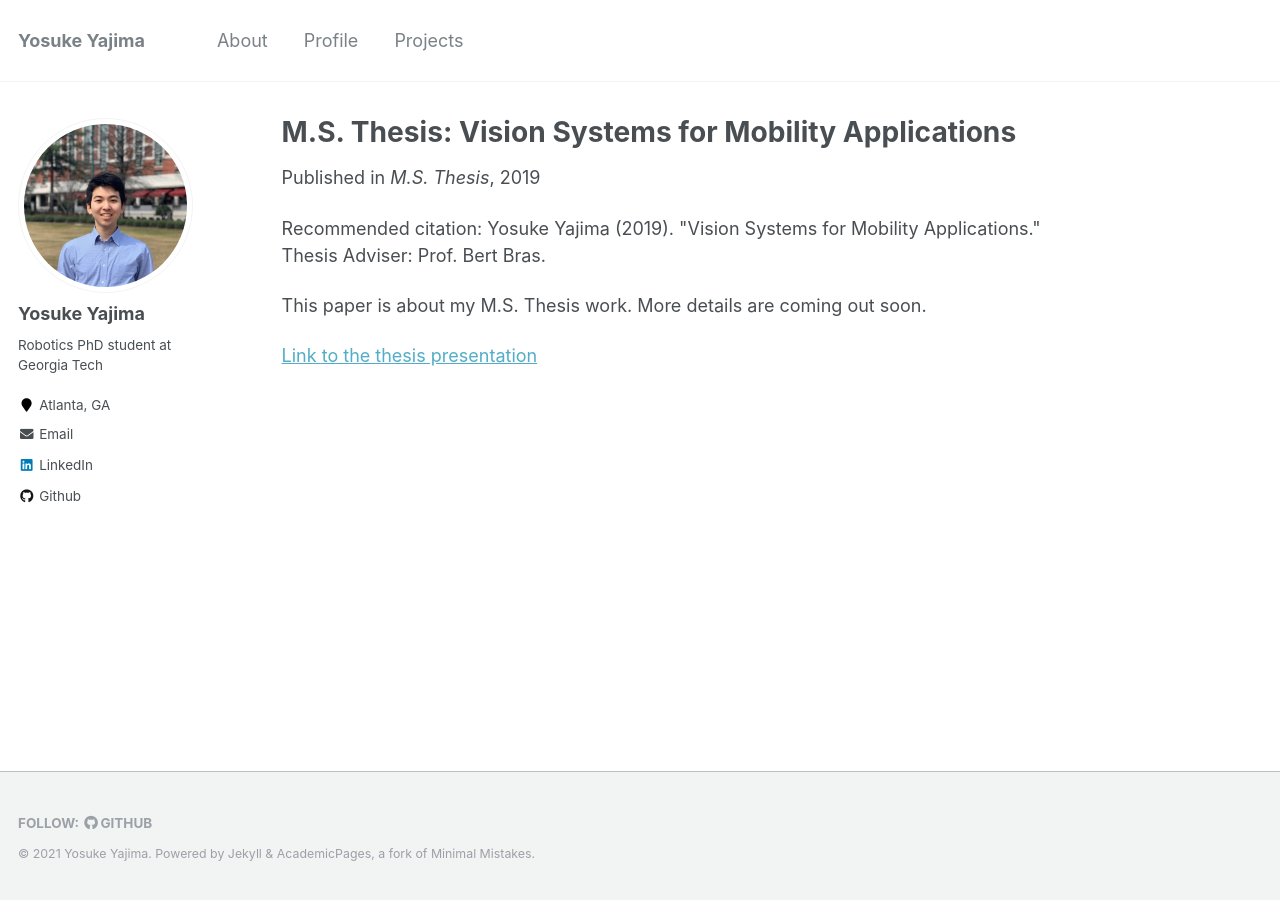
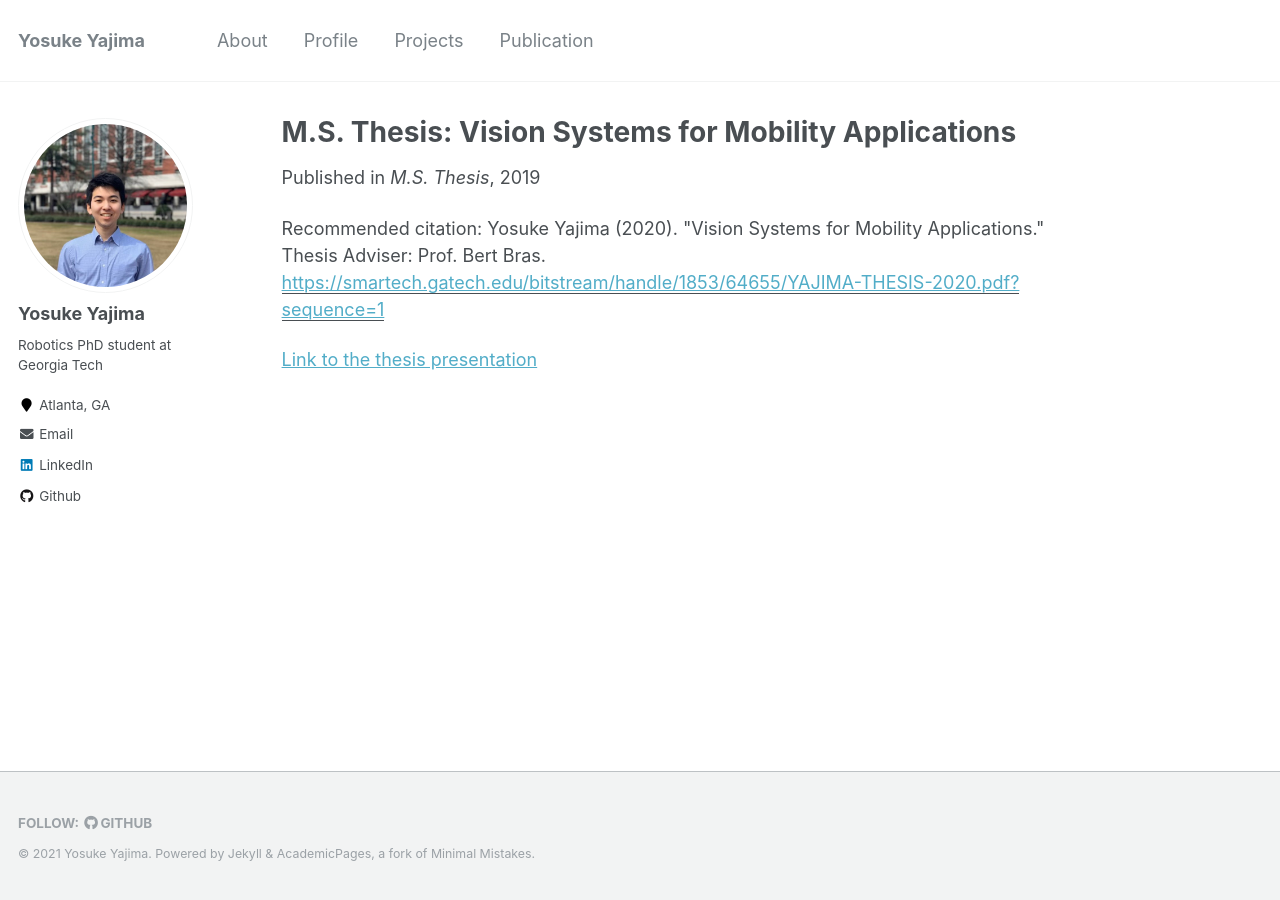
Before and after one commit to yyajima21/yyajima21.github.io, a Jekyll site: the page built from _publications/2019-4-21-MS_Thesis.md, in a window 1280 px wide. Built offline with Jekyll 4.4.1, drawn with Linux system fonts in a browser that asks for light colours.

Commit message:
added an option for publication.

```diff
--- a/_data/navigation.yml
+++ b/_data/navigation.yml
@@ -9,5 +9,8 @@ main:
   - title: "Projects"
     url: /project.html
 
+  - title: "Publication"
+    url: /publications/
+
   #- title: "Research"
   # url: /publications/
--- a/_publications/2019-4-21-MS_Thesis.md
+++ b/_publications/2019-4-21-MS_Thesis.md
@@ -5,9 +5,7 @@ permalink: /publication/2019-4-21-MS_Thesis
 excerpt: 'This paper is about my M.S. Thesis'
 date: 2019-4-21
 venue: 'M.S. Thesis'
-#paperurl: 'http://academicpages.github.io/files/paper1.pdf'
-citation: 'Yosuke Yajima (2019). &quot;Vision Systems for Mobility Applications.&quot; Thesis Adviser: Prof. Bert Bras.'
+paperurl: 'https://smartech.gatech.edu/bitstream/handle/1853/64655/YAJIMA-THESIS-2020.pdf?sequence=1'
+citation: 'Yosuke Yajima (2020). &quot;Vision Systems for Mobility Applications.&quot; Thesis Adviser: Prof. Bert Bras.'
 ---
-This paper is about my M.S. Thesis work. More details are coming out soon.
-
 [Link to the thesis presentation](http://www2.me.gatech.edu/theses/summary.asp?db=1&LASTNAME=Yajima&FIRSTNAME=Yosuke)
```
